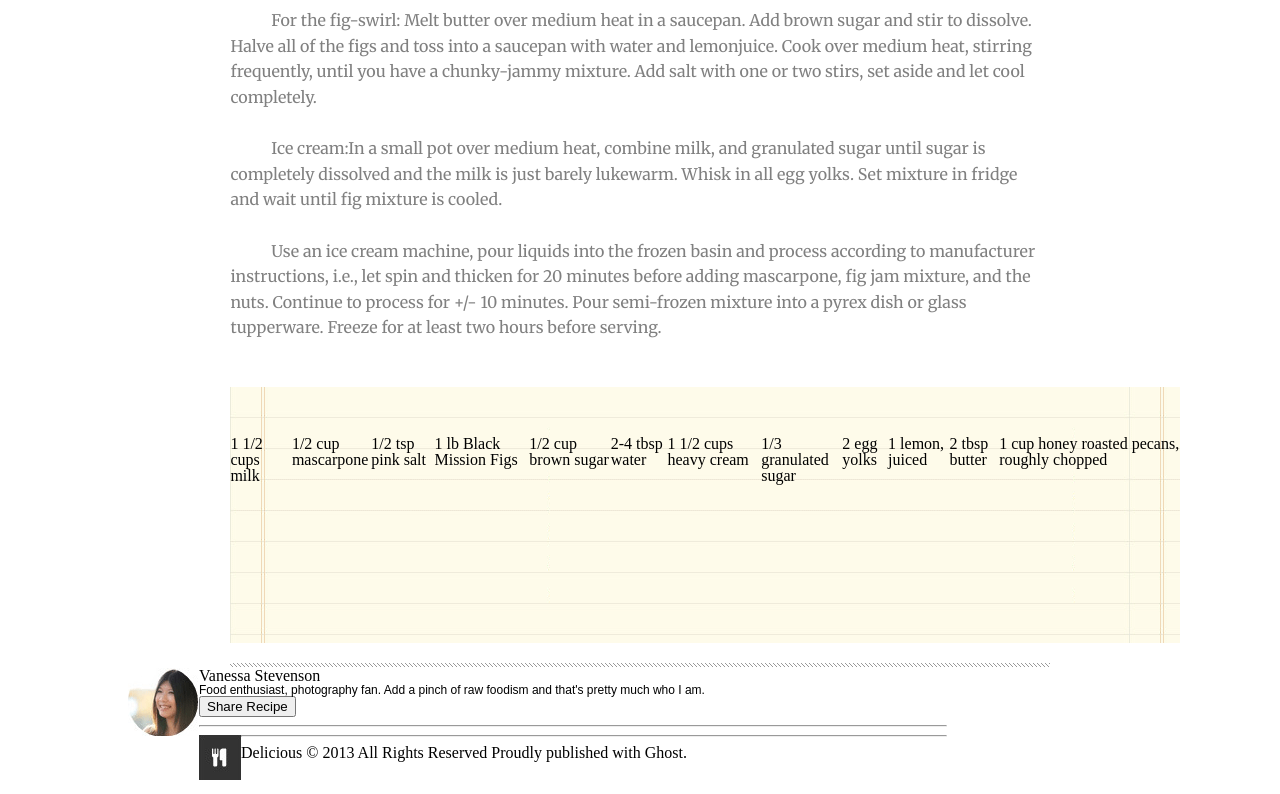
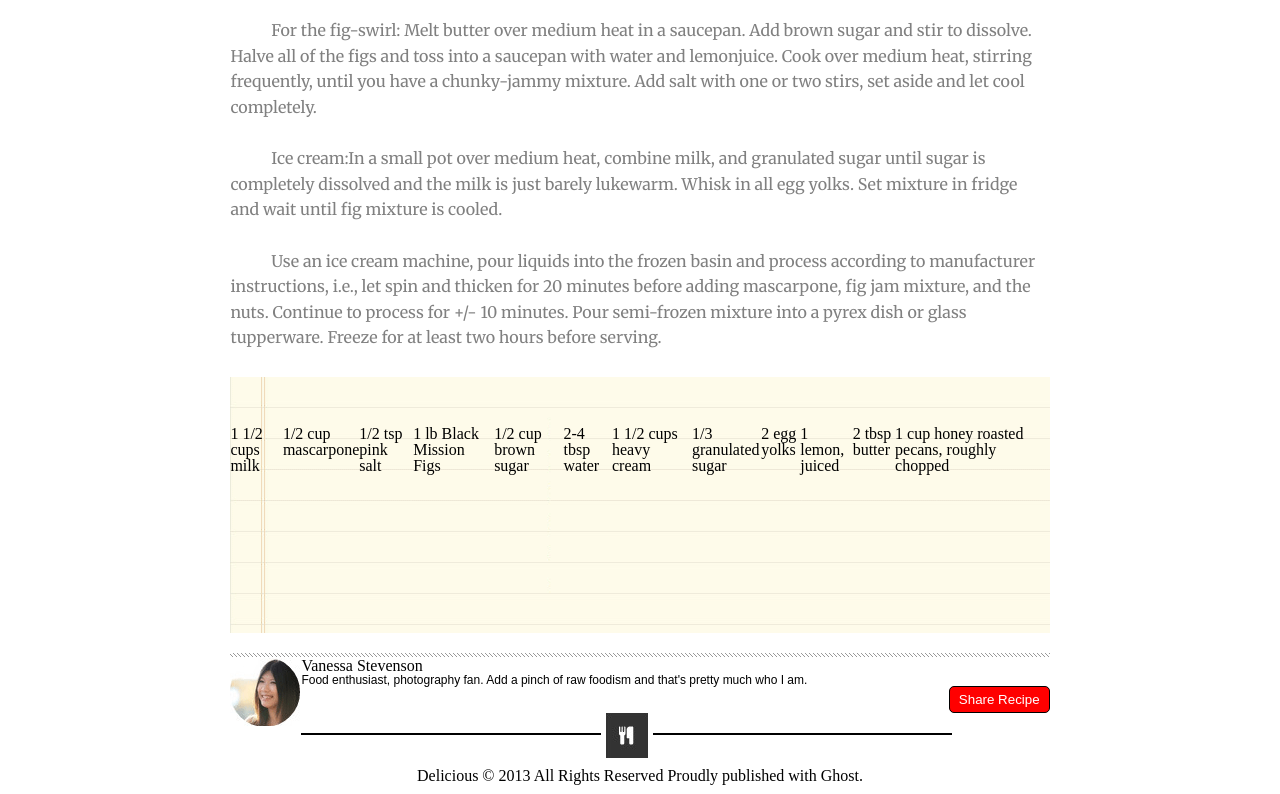
Before and after one commit to s8383783/chocolate-pizza, a plain HTML site: page index.html in a window 1280 px wide. Shown: the part 783-1577 px from the top of the page. Drawn offline with Linux system fonts and the light colour scheme; a web font is replaced by a local one.

Commit message:
Finished styling project

```diff
--- a/css/style.css
+++ b/css/style.css
@@ -5,6 +5,8 @@
 body {
     width: 80%;
     margin:0 auto;
+    margin-top: 10px;
+    margin-bottom: 10px;
 }
 nav ul{
     display: flex;
@@ -108,11 +110,11 @@ section>ul {
     display: flex;
     background-image: url("/images/list-bg.png");
     height: 256px;
-    width: 950px;
+    width: 100%;
     justify-content: space-around;
     padding-top: 49px;
     margin-top: 20px;
-
+    margin: 0 auto;
 }
 
 
@@ -126,6 +128,7 @@ main>p {
 
 footer {
     width:80%;
+    margin: 0  auto;
     /* display: flex;
     align-items: center; */
 }
@@ -148,8 +151,44 @@ section>img {
     justify-content:space-around;
 } */
 
-button {
+.button {
     display: flex;
     flex-direction: row;
     justify-content: flex-end;
+
 }
+button {
+    padding: 5px 9px 5px 9px;
+    background-color: red;
+    color: white;
+    border: 1px black solid;
+    border-radius: 5px;
+}
+
+ .lineOne {
+border: 1px black solid;
+height: 0;
+width:40%;
+margin-top: 20px;
+margin-right: 5px;
+
+}
+
+.lineTwo {
+    border: 1px black solid;
+    height: 0;
+    width:40%;
+    margin-top: 20px;
+    margin-left: 5px;
+}
+
+.footerLogo {
+display: flex;
+justify-content:sp;
+}
+
+footer>p {
+    margin: 0 auto;
+    text-align: center;
+    margin-top: 10px;
+}
--- a/index.html
+++ b/index.html
@@ -92,17 +92,18 @@
      <p>Food enthusiast, photography fan. Add a pinch of raw foodism and that's pretty much who I am.</p>
      </span>
      </section>
-     <div>
+     <div class="button">
      <button>Share Recipe</button>
      </div>
-     <section>
-         <hr>
+     <section class="footerLogo">
+         <div class="lineOne"> </div>
          <img src="images/logo.png" alt="logo"><a href=""></a></img>
-         <hr>
-         <p> Delicious <span>&#169</span>  2013 All Rights Reserved
-             Proudly published with Ghost.
-         </p>
+         <div class="lineTwo"> </div>
+
      </section>
+     <p> Delicious <span>&#169</span>  2013 All Rights Reserved
+        Proudly published with Ghost.
+    </p>
  </footer>
 
 </body>
```
